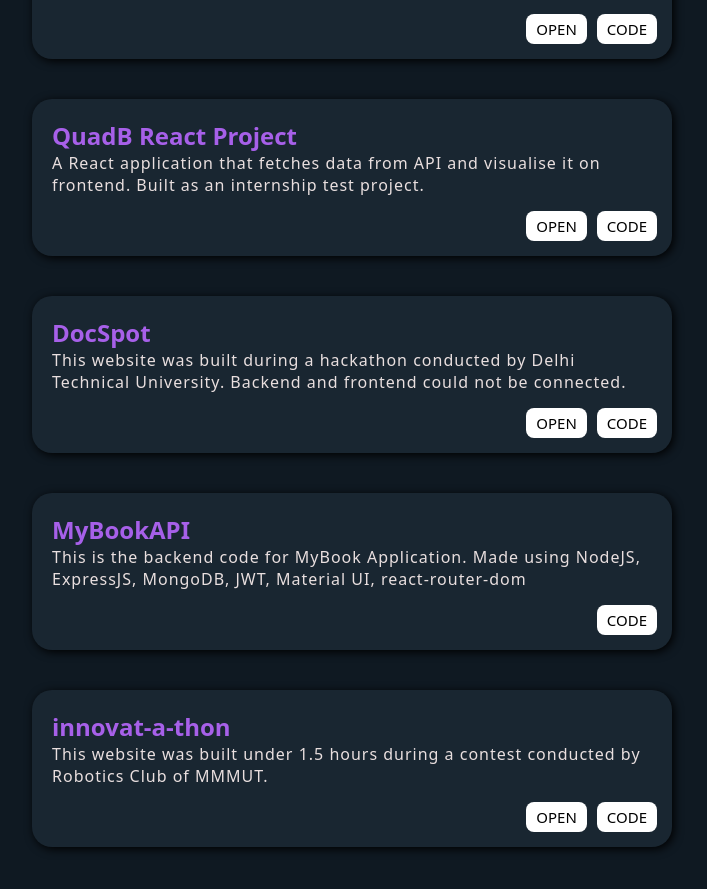
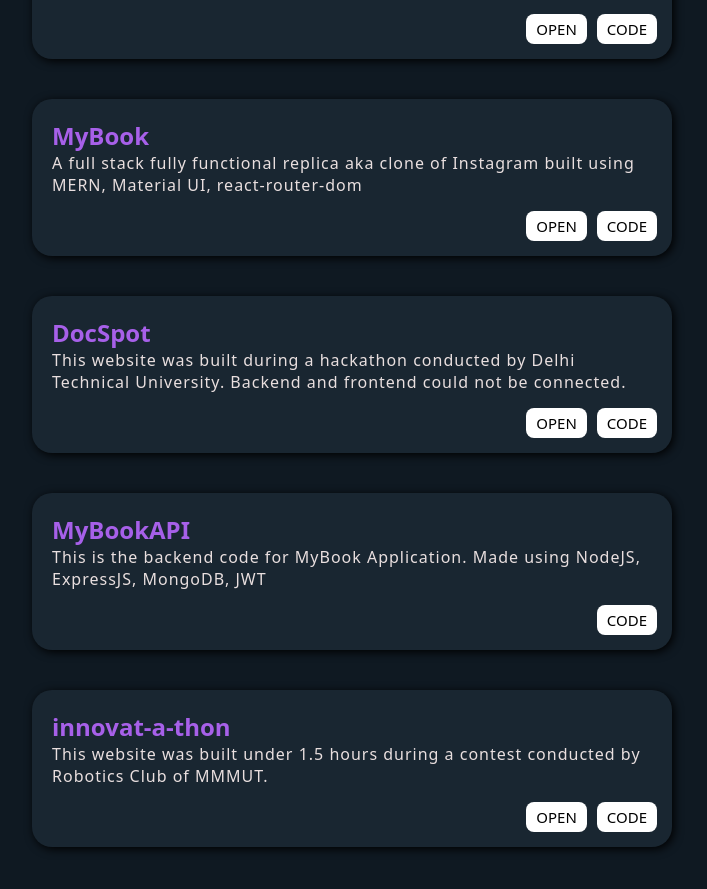
Before and after one commit to Sandy-1711/My-Portfolio, a React (Create React App) app: page / in a window 1280 px wide. Shown: the part 1789-2678 px from the top of the page, without its empty margins (288-995 px from the left). Built offline with nearby package versions, Linux system fonts and the light colour scheme.

Commit message:
changed projects details

```diff
--- a/src/components/projectllist.js
+++ b/src/components/projectllist.js
@@ -6,20 +6,20 @@
         code:"https://github.com/G-Five-Hackfest-23/Hostel-Management",
         desc:"This website was build during a hackathon conducted by IEEE Society of MMMUT, Gorakhpur. Use username- 2022041164 and password- 8953596712 on the student login page.",
     },
+    {
+        id:2,
+        title:"MyBook",
+        link:"https://sandy-1711.github.io/MyBook/#/signup",
+        code:"https://github.com/Sandy-1711/MyBook/",
+        desc:"A full stack fully functional replica aka clone of Instagram built using MERN, Material UI, react-router-dom ",
+    },
     // {
     //     id:2,
-    //     title:"MyBook",
-    //     link:"https://sandy-1711.github.io/MyBook/#/signup",
-    //     code:"https://github.com/Sandy-1711/MyBook/",
-    //     desc:"A full stack fully functional replica aka clone of Instagram built using MERN Technology.",
+    //     title:"QuadB React Project",
+    //     link:'https://sandy-1711.github.io/QuadB',
+    //     code:"https://github.com/Sandy-1711/QuadB/",
+    //     desc:"A React application that fetches data from API and visualise it on frontend. Built as an internship test project.",
     // },
-    {
-        id:2,
-        title:"QuadB React Project",
-        link:'https://sandy-1711.github.io/QuadB',
-        code:"https://github.com/Sandy-1711/QuadB/",
-        desc:"A React application that fetches data from API and visualise it on frontend. Built as an internship test project.",
-    },
     {
         id:3,
         title:"DocSpot",
@@ -32,7 +32,7 @@
         title:"MyBookAPI",
         // link:"https://sandy-1711.github.io/DTU-Hack/",
         code:"https://github.com/Sandy-1711/MyBookAPI/",
-        desc:"This is the backend code for MyBook Application. Made using NodeJS, ExpressJS, MongoDB, JWT, Material UI, react-router-dom ",
+        desc:"This is the backend code for MyBook Application. Made using NodeJS, ExpressJS, MongoDB, JWT ",
     },
     {
         id:5,
```
